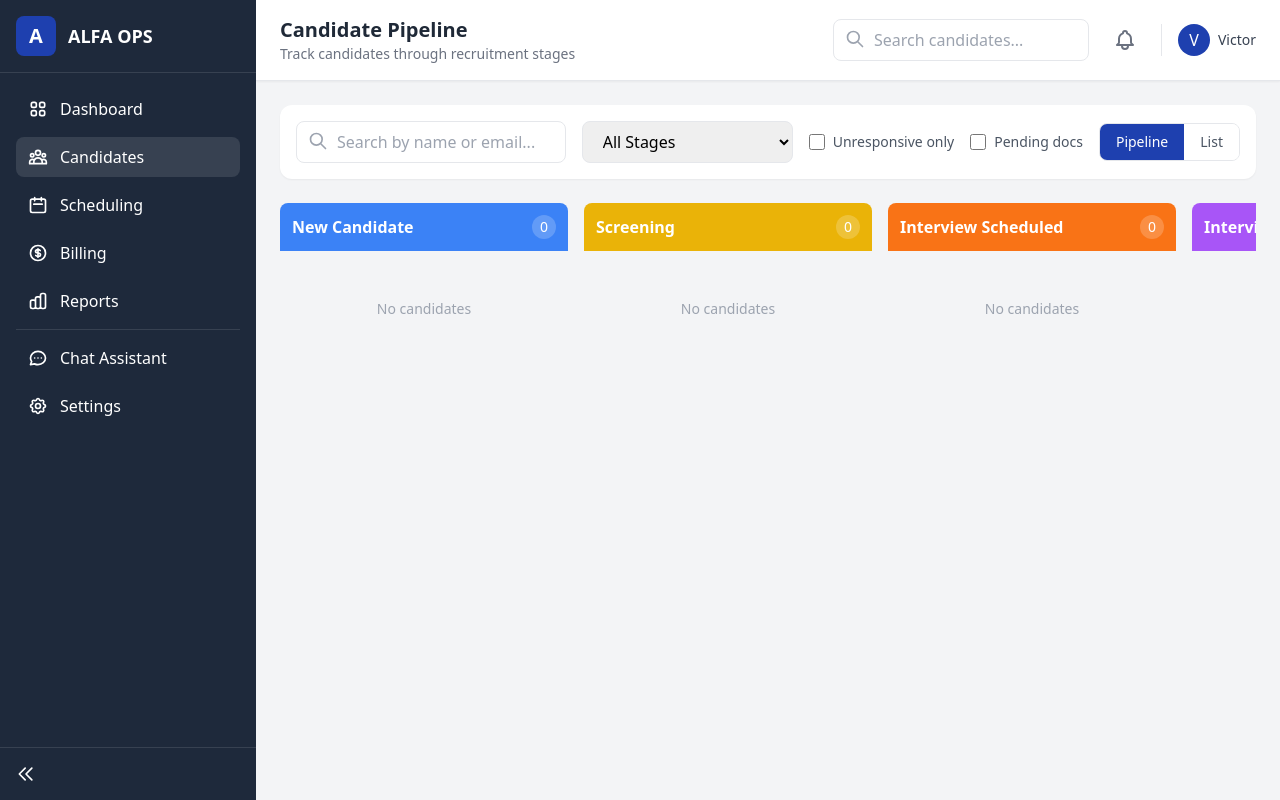
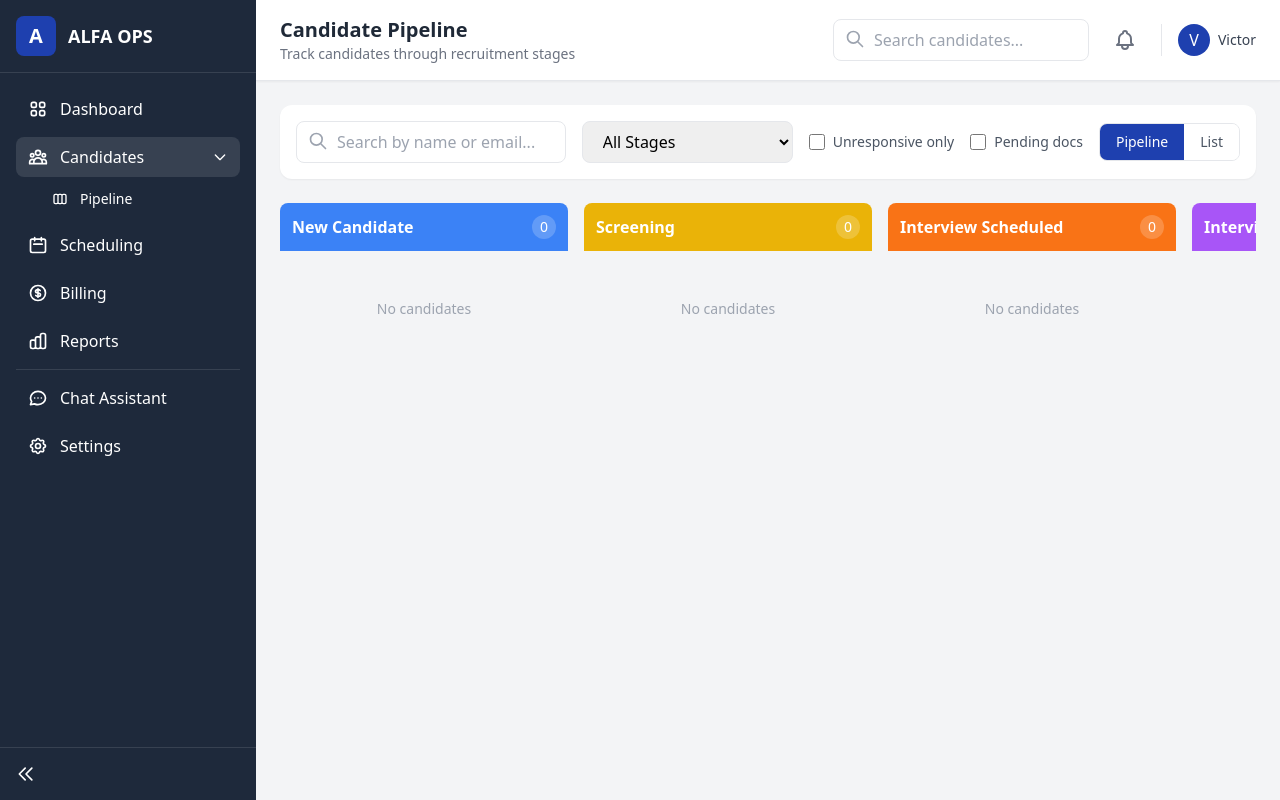
Before and after one commit to vmsantos44/alfa-platform, a FastAPI app: page /candidates in a window 1280 px wide. Run offline with FastAPI, Linux system fonts and the light colour scheme; data that the repository does not hold is empty; some libraries are stand-ins or nearby versions.

Commit message:
Add Pipeline submenu under Candidates in sidebar navigation

```diff
--- a/templates/base.html
+++ b/templates/base.html
@@ -97,12 +97,31 @@
                     <span x-show="sidebarOpen" x-cloak>Dashboard</span>
                 </a>
 
-                <a href="/candidates" class="sidebar-link flex items-center gap-3 px-3 py-2 rounded-lg hover:bg-gray-700 {% block nav_candidates %}{% endblock %}">
-                    <svg class="w-5 h-5" fill="none" stroke="currentColor" viewBox="0 0 24 24">
-                        <path stroke-linecap="round" stroke-linejoin="round" stroke-width="2" d="M17 20h5v-2a3 3 0 00-5.356-1.857M17 20H7m10 0v-2c0-.656-.126-1.283-.356-1.857M7 20H2v-2a3 3 0 015.356-1.857M7 20v-2c0-.656.126-1.283.356-1.857m0 0a5.002 5.002 0 019.288 0M15 7a3 3 0 11-6 0 3 3 0 016 0zm6 3a2 2 0 11-4 0 2 2 0 014 0zM7 10a2 2 0 11-4 0 2 2 0 014 0z"/>
-                    </svg>
-                    <span x-show="sidebarOpen" x-cloak>Candidates</span>
-                </a>
+                <!-- Candidates Menu with Submenu -->
+                <div x-data="{ expanded: true }">
+                    <button
+                        @click="expanded = !expanded"
+                        class="sidebar-link flex items-center justify-between w-full px-3 py-2 rounded-lg hover:bg-gray-700 {% block nav_candidates %}{% endblock %}"
+                    >
+                        <div class="flex items-center gap-3">
+                            <svg class="w-5 h-5" fill="none" stroke="currentColor" viewBox="0 0 24 24">
+                                <path stroke-linecap="round" stroke-linejoin="round" stroke-width="2" d="M17 20h5v-2a3 3 0 00-5.356-1.857M17 20H7m10 0v-2c0-.656-.126-1.283-.356-1.857M7 20H2v-2a3 3 0 015.356-1.857M7 20v-2c0-.656.126-1.283.356-1.857m0 0a5.002 5.002 0 019.288 0M15 7a3 3 0 11-6 0 3 3 0 016 0zm6 3a2 2 0 11-4 0 2 2 0 014 0zM7 10a2 2 0 11-4 0 2 2 0 014 0z"/>
+                            </svg>
+                            <span x-show="sidebarOpen" x-cloak>Candidates</span>
+                        </div>
+                        <svg x-show="sidebarOpen" x-cloak class="w-4 h-4 transition-transform" :class="expanded ? 'rotate-90' : ''" fill="none" stroke="currentColor" viewBox="0 0 24 24">
+                            <path stroke-linecap="round" stroke-linejoin="round" stroke-width="2" d="M9 5l7 7-7 7"/>
+                        </svg>
+                    </button>
+                    <div x-show="expanded && sidebarOpen" x-cloak class="ml-6 mt-1 space-y-1">
+                        <a href="/candidates" class="sidebar-link flex items-center gap-3 px-3 py-2 rounded-lg hover:bg-gray-700 text-sm {% block nav_candidates_pipeline %}{% endblock %}">
+                            <svg class="w-4 h-4" fill="none" stroke="currentColor" viewBox="0 0 24 24">
+                                <path stroke-linecap="round" stroke-linejoin="round" stroke-width="2" d="M9 17V7m0 10a2 2 0 01-2 2H5a2 2 0 01-2-2V7a2 2 0 012-2h2a2 2 0 012 2m0 10a2 2 0 002 2h2a2 2 0 002-2M9 7a2 2 0 012-2h2a2 2 0 012 2m0 10V7m0 10a2 2 0 002 2h2a2 2 0 002-2V7a2 2 0 00-2-2h-2a2 2 0 00-2 2"/>
+                            </svg>
+                            <span>Pipeline</span>
+                        </a>
+                    </div>
+                </div>
 
                 <a href="/scheduling" class="sidebar-link flex items-center gap-3 px-3 py-2 rounded-lg hover:bg-gray-700 {% block nav_scheduling %}{% endblock %}">
                     <svg class="w-5 h-5" fill="none" stroke="currentColor" viewBox="0 0 24 24">
```
